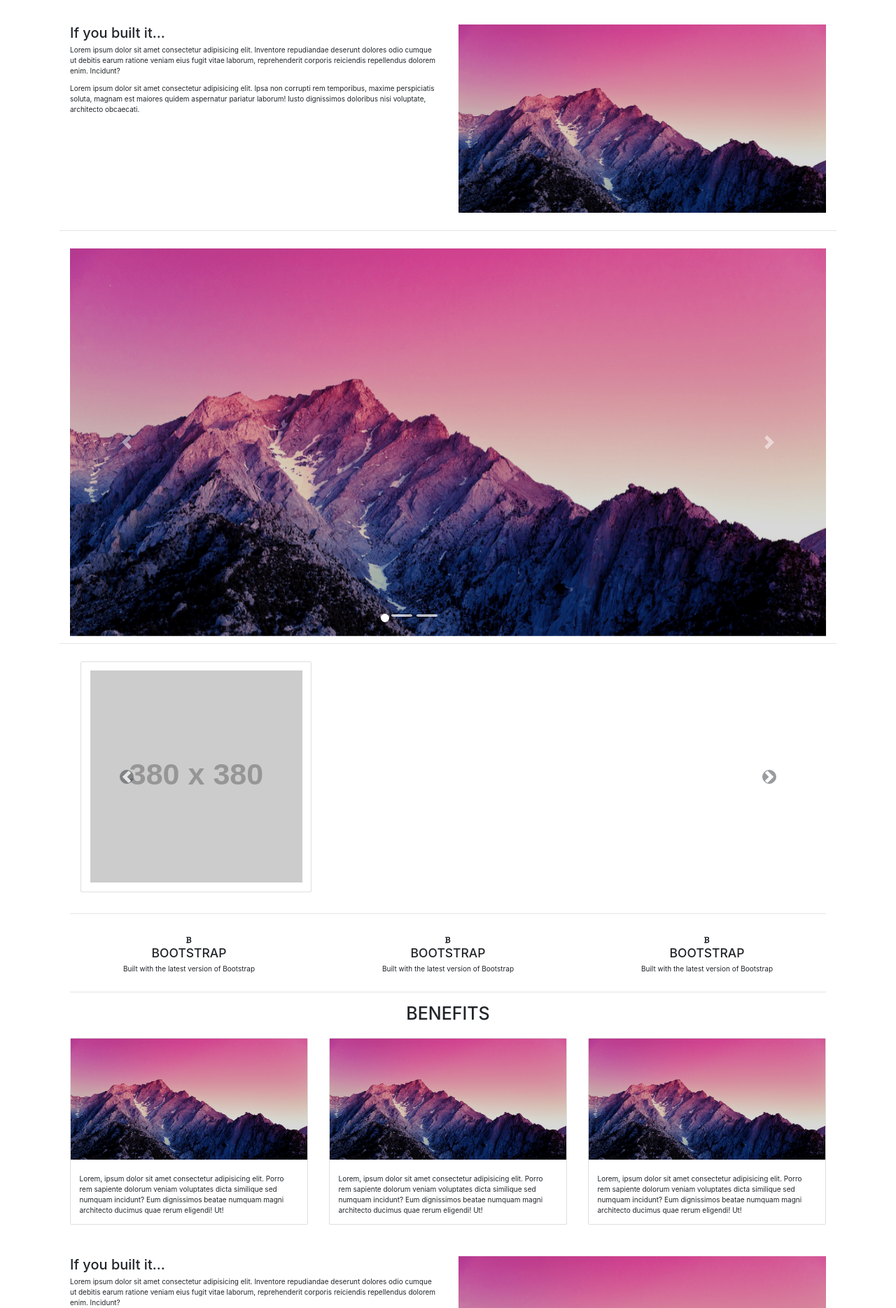
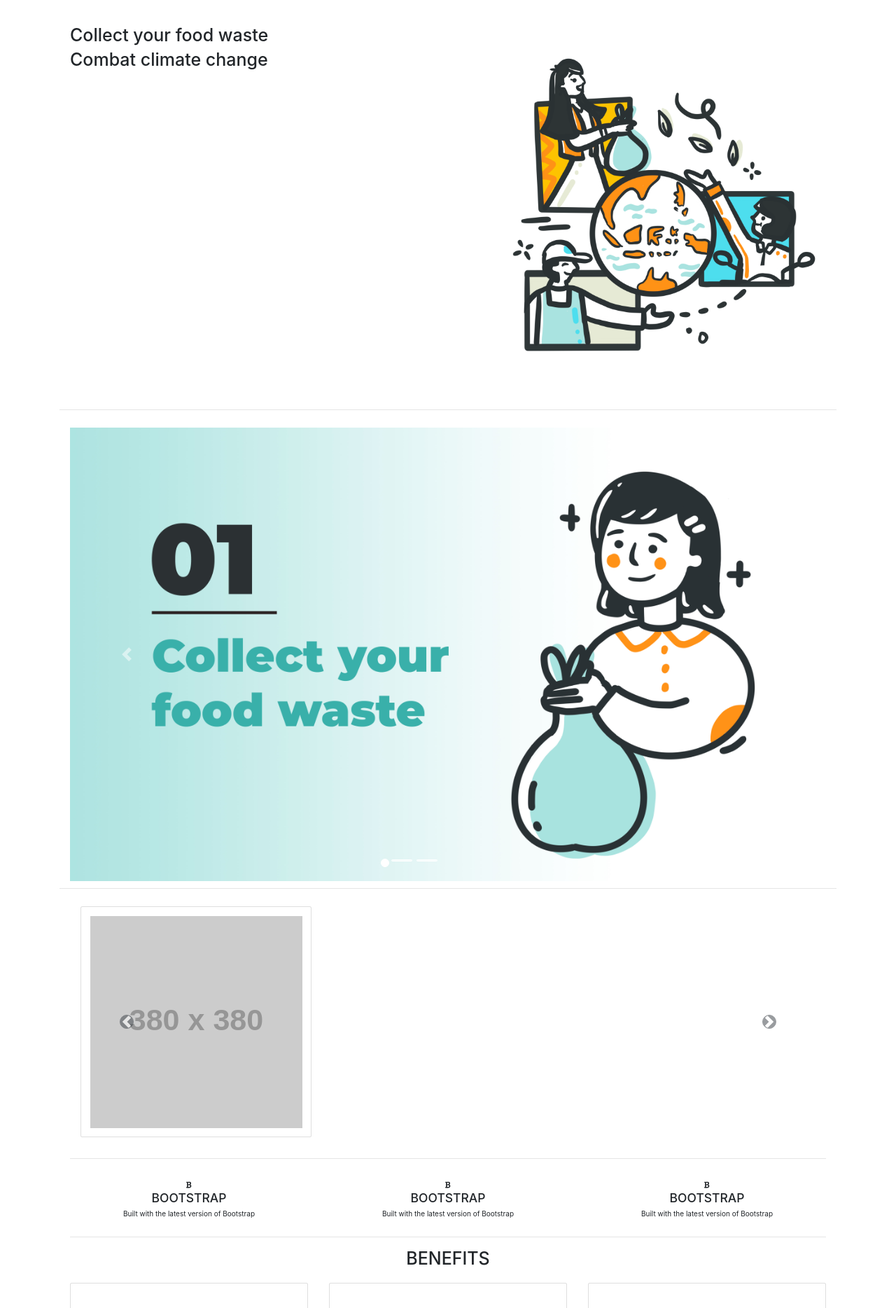
Before and after one commit to salbifaza/collectinc, a CodeIgniter 4 app: template app/Views/hello/world.php in a window 1280 px wide. Shown: the part 64-1933 px from the top of the page at 70% size. Run offline with PHP 8.4 and a stand-in for CodeIgniter, Linux system fonts and the light colour scheme; the template is opened without the code that fills it, so the values that code supplies are empty; grey boxes labelled with a size stand in for pictures from a placeholder-image service; some libraries are stand-ins or nearby versions.

Commit message:
edit homepage

```diff
--- a/app/Views/hello/world.php
+++ b/app/Views/hello/world.php
@@ -6,12 +6,11 @@
 <div class="container-fluid padding">
     <div class="row padding">
         <div class="col-lg-6">
-            <h2>If you built it...</h2>
-            <p>Lorem ipsum dolor sit amet consectetur adipisicing elit. Inventore repudiandae deserunt dolores odio cumque ut debitis earum ratione veniam eius fugit vitae laborum, reprehenderit corporis reiciendis repellendus dolorem enim. Incidunt?</p>
-            <p>Lorem ipsum dolor sit amet consectetur adipisicing elit. Ipsa non corrupti rem temporibus, maxime perspiciatis soluta, magnam est maiores quidem aspernatur pariatur laborum! Iusto dignissimos doloribus nisi voluptate, architecto obcaecati.</p>
+            <h1>Collect your food waste</h1>
+            <h1>Combat climate change</h1>
         </div>
         <div class="col-lg-6">
-            <img src="<?= base_url("img/background.png") ?>" class="img-fluid">
+            <img src="<?= base_url("img/1.PNG") ?>" class="img-fluid">
         </div>
     </div>
 </div>
@@ -31,13 +30,22 @@
         </ol>
         <div class="carousel-inner">
             <div class="carousel-item active">
-                <img class="d-block w-100" src="<?= base_url("img/background.png") ?>" alt="First slide" class="img-fluid">
+                <img class="d-block w-100" src="<?= base_url("img/step1.jpg") ?>" alt="First slide" class="img-fluid">
             </div>
             <div class="carousel-item">
-                <img class="d-block w-100" src="<?= base_url("img/background2.png") ?>" alt="Second slide">
+                <img class="d-block w-100" src="<?= base_url("img/step2.jpg") ?>" alt="Second slide">
             </div>
             <div class="carousel-item">
-                <img class="d-block w-100" src="<?= base_url("img/background3.png") ?>" alt="Third slide">
+                <img class="d-block w-100" src="<?= base_url("img/step3.jpg") ?>" alt="Third slide">
+            </div>
+            <div class="carousel-item">
+                <img class="d-block w-100" src="<?= base_url("img/step4.jpg") ?>" alt="Fourth slide">
+            </div>
+            <div class="carousel-item">
+                <img class="d-block w-100" src="<?= base_url("img/step5.jpg") ?>" alt="Fifth slide">
+            </div>
+            <div class="carousel-item">
+                <img class="d-block w-100" src="<?= base_url("img/step6.jpg") ?>" alt="Sixth slide">
             </div>
         </div>
         <a class="carousel-control-prev" href="#slides" role="button" data-slide="prev">
@@ -150,7 +158,7 @@
     <div class="row padding">
         <div class="col-md-4">
             <div class="card">
-                <img src="<?= base_url('img/background.png') ?>" alt="" class="card-imd-top">
+                <img src="<?= base_url('img/bene1.png') ?>" alt="" class="card-imd-top">
                 <div class="card-body">
                     <h4 class="card-title"></h4>
                     <p class="card-text">
@@ -161,7 +169,7 @@
         </div>
         <div class="col-md-4">
             <div class="card">
-                <img src="<?= base_url('img/background.png') ?>" alt="" class="card-imd-top">
+                <img src="<?= base_url('img/bene2.png') ?>" alt="" class="card-imd-top">
                 <div class="card-body">
                     <h4 class="card-title"></h4>
                     <p class="card-text">
@@ -172,7 +180,7 @@
         </div>
         <div class="col-md-4">
             <div class="card">
-                <img src="<?= base_url('img/background.png') ?>" alt="" class="card-imd-top">
+                <img src="<?= base_url('img/bene3.png') ?>" alt="" class="card-imd-top">
                 <div class="card-body">
                     <h4 class="card-title"></h4>
                     <p class="card-text">
```
Also changed, not shown: public/img/1.PNG (added), public/img/bene1.PNG (added), public/img/bene2.PNG (added), public/img/bene3.PNG (added), public/img/step1.jpg (added), public/img/step2.jpg (added), public/img/step3.jpg (added), public/img/step4.jpg (added), public/img/step5.jpg (added), public/img/step6.jpg (added).
